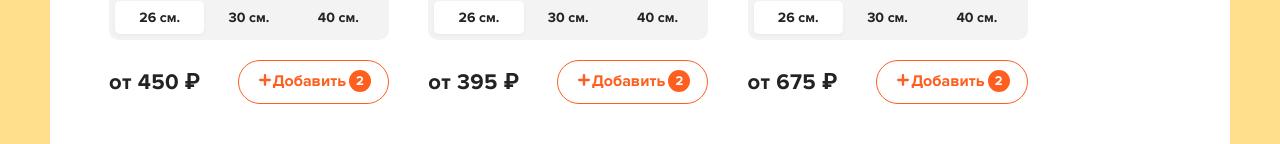
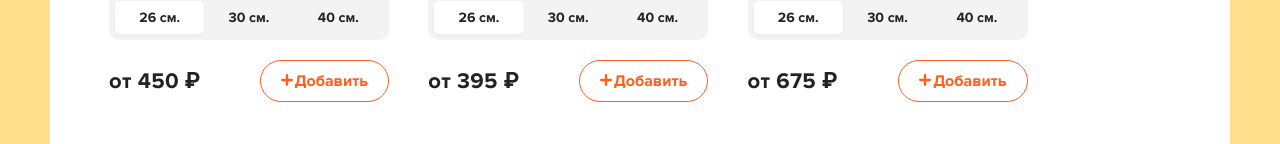
Before and after one commit to timaaa52/React-Pizza, a React (Create React App) app: page / in a window 1280 px wide. Shown: the part 656-800 px from the top of the page. Built offline with nearby package versions, Linux system fonts and the light colour scheme; data requests are answered from the project's data file.

Commit message:
add count pizzas in button, for visualization in page

```diff
--- a/src/Components/PizzaBlock/PizzaBlock.tsx
+++ b/src/Components/PizzaBlock/PizzaBlock.tsx
@@ -1,21 +1,24 @@
 import React, { useState } from 'react'
-import {onAddPizzaHandlerType, pizzasType} from '../../pages/Home';
+import { pizzasType } from '../../pages/Home';
 import classNames from 'classnames';
 import {Button} from "../Button/Button";
-import {Dispatch} from "redux";
+import {itemPizzaType} from "../../redux/reducers/cartReducer";
+
+
 type PizzaBlockPropsType = {
-    onAddPizza: (obj: onAddPizzaHandlerType) => void
+    onAddPizza: (obj: itemPizzaType) => void
+    addedPizzaCount: Array<itemPizzaType>
 }
 
 
-export const PizzaBlock: React.FC<PizzaBlockPropsType & pizzasType> = ({id, name, price, imageUrl, types, sizes, onAddPizza }) => {
+export const PizzaBlock: React.FC<PizzaBlockPropsType & pizzasType> = ({id, name, price, imageUrl, types, sizes, onAddPizza, addedPizzaCount }) => {
     const [activeItemType, setActiveItemType] = useState(types[0]);
     const [pizzaSizes, setPizzaSizes] = useState(sizes[0])
     const availablePizzaTypes = ['тонкое', 'традиционное'];
     const availablePizzaSizes = [26, 30, 40];
 
     const onAddPizzaHandler = () => {
-        const pizza: onAddPizzaHandlerType = {
+        const pizza: itemPizzaType = {
             id,
             name,
             price,
@@ -86,7 +89,10 @@ export const PizzaBlock: React.FC<PizzaBlockPropsType & pizzasType> = ({id, name
                         />
                     </svg>
                     <span>Добавить</span>
-                    <i>2</i>
+                    {
+                        addedPizzaCount && <i>{addedPizzaCount.length}</i>
+                    }
+
                 </Button>
             </div>
         </div>
```
